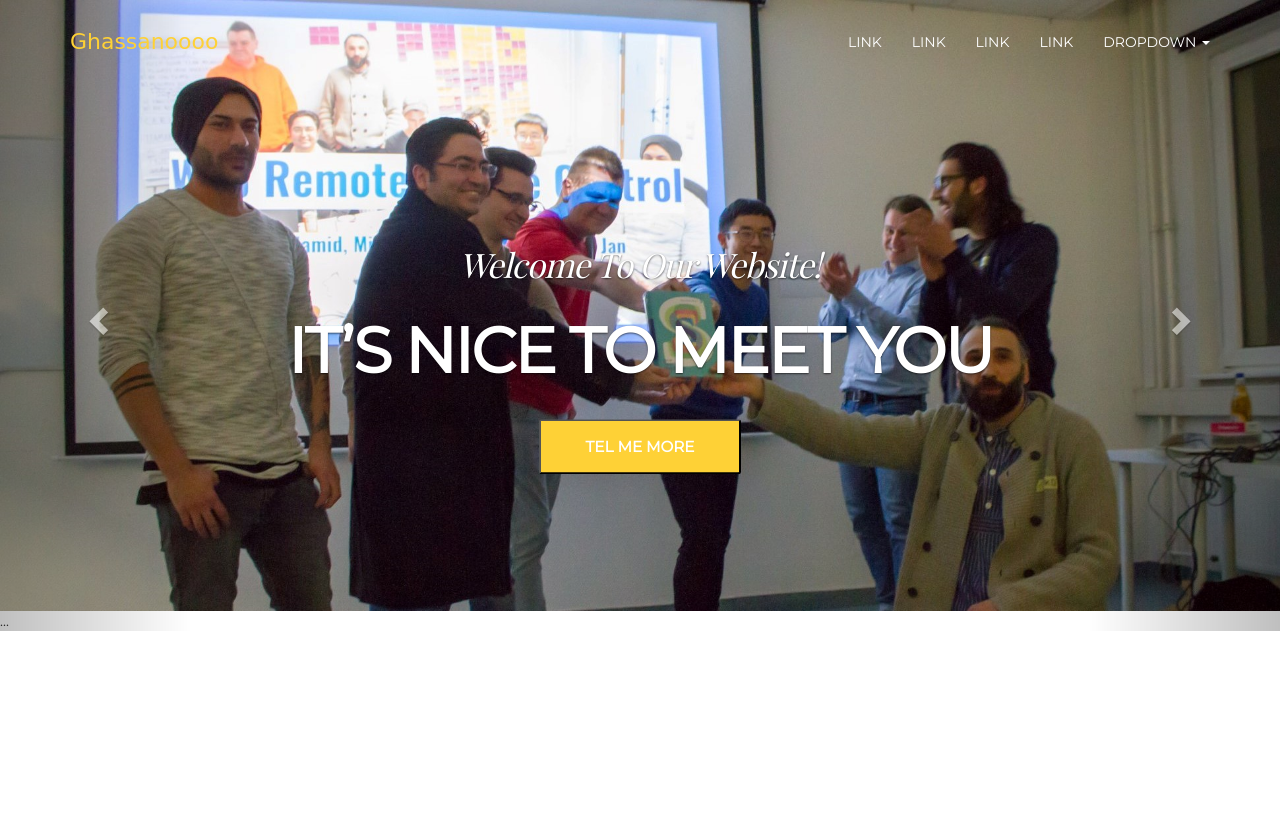
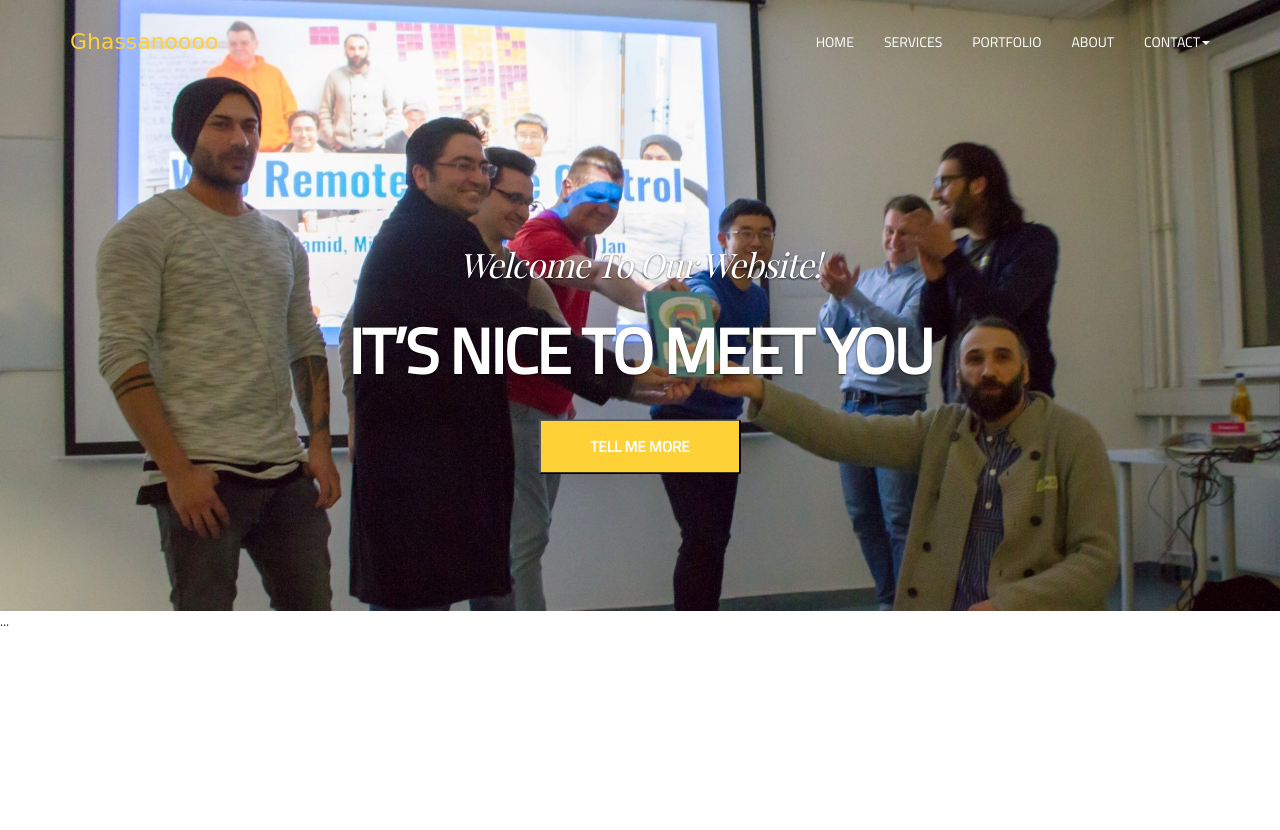
Before and after one commit to Ghassanooooo/myPortfolio_2, a PHP site: page / in a window 1280 px wide. Shown: the top 830 px of the page. Run offline with PHP 8.4, Linux system fonts and the light colour scheme.

Commit message:
added arabic font and fix the slider control

```diff
--- a/css/main.css
+++ b/css/main.css
@@ -4,7 +4,8 @@ body {
   font-family: 'Montserrat', Verdana,Geneva,sans-serif;
   height: 4000px;
   text-transform: capitalize;
-  background: #FFF; }
+  background: #FFF;
+  font-family: 'Cairo', sans-serif; }
 
 /******over wrighting bootstrap *****/
 .navbar-default {
@@ -36,6 +37,9 @@ body {
 .navbar-default .navbar-nav > li > a {
   color: #fff;
   text-transform: uppercase; }
+
+.navbar-collapse {
+  max-height: 46.2vw !important; }
 
 .carousel-inner > .item > img {
   min-width: 100vw; }
--- a/index.html
+++ b/index.html
@@ -16,6 +16,7 @@
   <!-- font awesome -->
   <link href="css\fontawesome-all.min.css" rel="stylesheet">
   <link href="https://fonts.googleapis.com/css?family=Montserrat|Playfair+Display" rel="stylesheet">
+  <link href="https://fonts.googleapis.com/css?family=Cairo" rel="stylesheet">
 
   <!-- main css -->
   <link href="css/main.css" rel="stylesheet">
@@ -47,12 +48,12 @@
         <!-- Collect the nav links, forms, and other content for toggling -->
         <div class="collapse navbar-collapse" id="bs-example-navbar-collapse-1">
           <ul class="nav navbar-nav navbar-right">
-            <li class="active"><a href="#">Link <span class="sr-only">(current)</span></a></li>
-            <li><a href="#">Link</a></li>
-            <li><a href="#">Link</a></li>
-            <li><a href="#">Link</a></li>
+            <li class="active"><a href="#">Home <span class="sr-only">(current)</span></a></li>
+            <li><a href="#">Services</a></li>
+            <li><a href="#">Portfolio</a></li>
+            <li><a href="#">About</a></li>
             <li class="dropdown">
-              <a href="#" class="dropdown-toggle" data-toggle="dropdown" role="button" aria-haspopup="true" aria-expanded="false">Dropdown <span class="caret"></span></a>
+              <a href="#" class="dropdown-toggle" data-toggle="dropdown" role="button" aria-haspopup="true" aria-expanded="false">contact<span class="caret"></span></a>
               <ul class="dropdown-menu">
                 <li><a href="#">Action</a></li>
                 <li><a href="#">Another action</a></li>
@@ -84,23 +85,23 @@
 
             <h2>Welcome To Our website!</h1>
             <h3>It’s nice to Meet you</h2>
-            <button type="button" name="button">tel me more</button>
+            <button type="button" name="button">tell me more</button>
 
           </div>
         </div>
         <div class="item">
           <img src="img\1.jpg" alt="...">
           <div class="carousel-caption">
-            <h2>Welcome To Our website!</h1>
-            <h3>It’s nice to Meet you</h2>
-            <button type="button" name="button">tel me more</button>
+            <h2>اهلا و سهلا  بكم</h1>
+              <h3>تسرنا رؤيتكم</h3>
+            <button type="button" name="button">tell me more</button>
           </div>
         </div>
         ...
       </div>
 
       <!-- Controls -->
-      <a class="left carousel-control" href="#carousel-example-generic" role="button" data-slide="prev">
+      <!-- <a class="left carousel-control" href="#carousel-example-generic" role="button" data-slide="prev">
     <span class="glyphicon glyphicon-chevron-left" aria-hidden="true"></span>
     <span class="sr-only">Previous</span>
   </a>
@@ -108,7 +109,7 @@
     <span class="glyphicon glyphicon-chevron-right" aria-hidden="true"></span>
     <span class="sr-only">Next</span>
   </a>
-    </div>
+    </div> -->
 
     <!-- end the slider -------------------------------->
 
--- a/sass/main.scss
+++ b/sass/main.scss
@@ -2,17 +2,17 @@
 $fontSizeFix: 0.66vw;
 $mediaColor: #fed136;
 $headColor: #fff;
-$mainFontSize: 10px; /*---end the var---*/
-
+$mainFontSize: 10px;
+/*---end the var---*/
 body {
   font-family: 'Montserrat', Verdana,Geneva,sans-serif;
   height: 4000px;
   text-transform: capitalize;
   background: #FFF;
+  font-family: 'Cairo', sans-serif;
   // font-size: $fontSizeFix * 1.6;
 }
 /******over wrighting bootstrap *****/
-
 .navbar-default {
   border-color: transparent;
   background-color: transparent;
@@ -50,6 +50,10 @@ body {
   text-transform: uppercase;
 }
 
+.navbar-collapse {
+  max-height: $fontSizeFix * 70 !important;
+}
+
 .carousel-inner > .item > img {
   min-width: 100vw;
 }
@@ -58,7 +62,6 @@ body {
   font-size: $fontSizeFix * 2;
 }
 /* start css coustem style header *****/
-
 header .carousel-caption {
   position: absolute;
   top: $fontSizeFix * 34;
```
Also changed, not shown: 1 other file.
